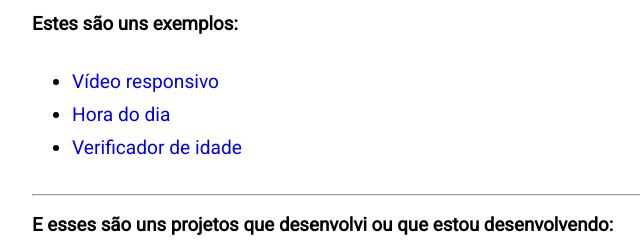
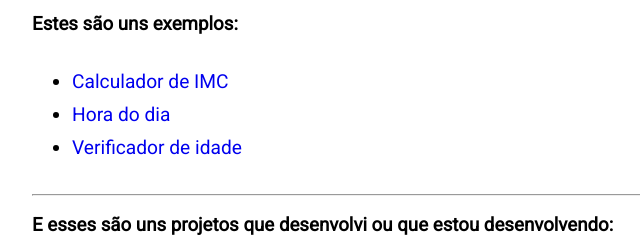
Before and after one commit to davi-marques/davi-marques.github.io, a plain HTML site: page index.html in a window 1280 px wide. Shown: the part 279-519 px from the top of the page, 158-798 px from the left. Drawn offline with Linux system fonts and the light colour scheme.

Commit message:
Update index.html

```diff
--- a/index.html
+++ b/index.html
@@ -23,7 +23,7 @@
         <img src="terraria-icon1.jpg" alt="Terraria">
         <h3>Estes são uns exemplos:</h3>
         <ul>
-            <li><a href="modelos/video/" target="_blank">Vídeo responsivo</a></li>
+            <li><a href="https://davi-marques.github.io/Calculador-de-IMC/" target="_blank">Calculador de IMC</a></li>
             <li><a href="modelos/Hora-do-dia/" target="_blank">Hora do dia</a></li>
             <li><a href="modelos/Verificador-de-dade/" target="_blank">Verificador de idade</a></li>
         </ul>
```
